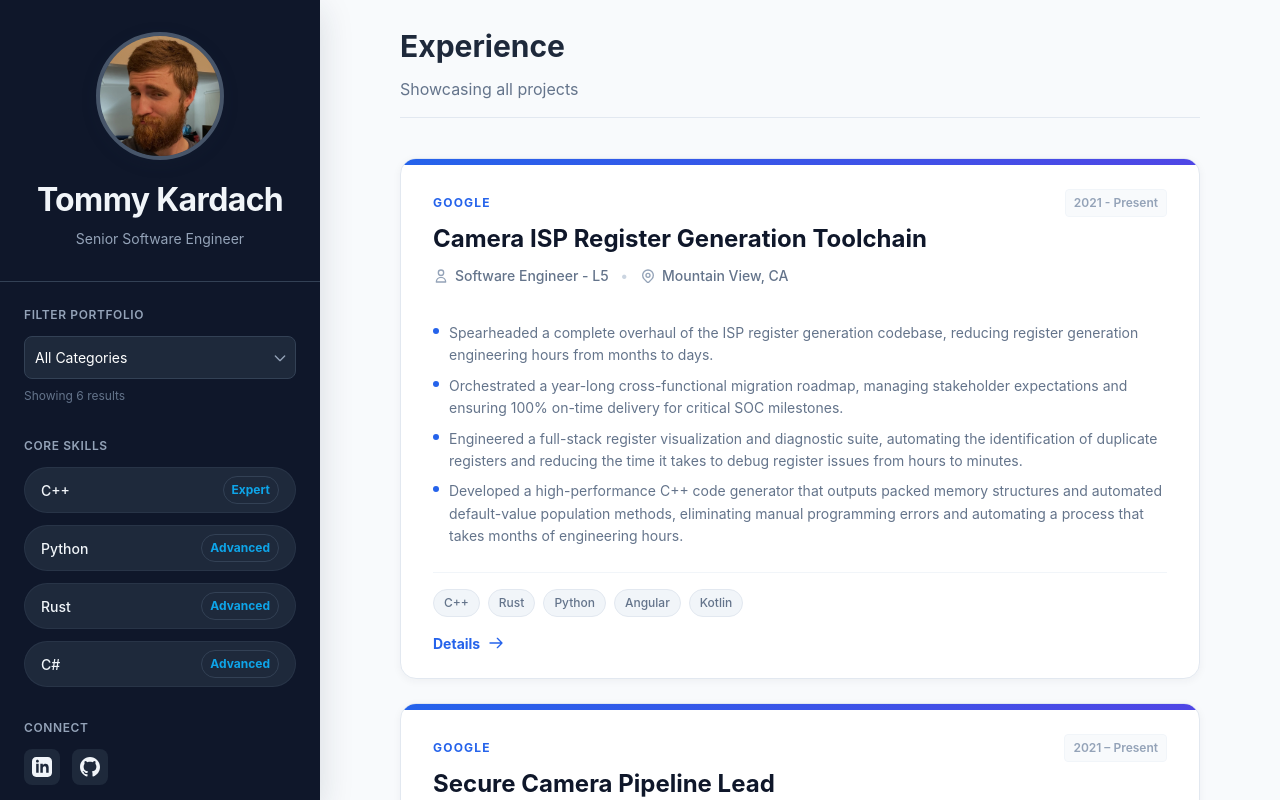
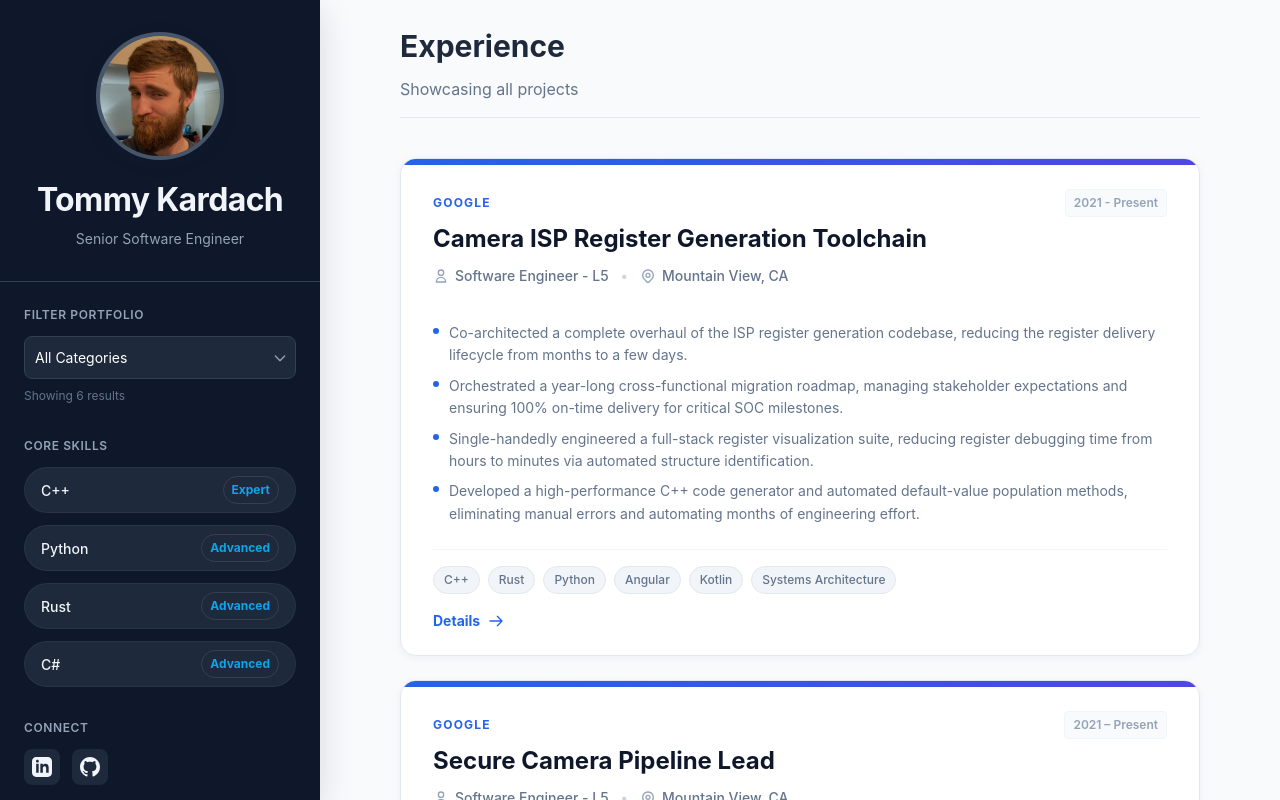
Before and after one commit to tkardach/Portfolio, an Angular app: page / in a window 1280 px wide. Built offline with nearby package versions, Linux system fonts and the light colour scheme.

Commit message:
Update register gen data

```diff
--- a/src/app/app.ts
+++ b/src/app/app.ts
@@ -58,24 +58,24 @@
       location: 'Mountain View, CA',
       dates: '2021 - Present',
       summaryBullets: [
-        'Spearheaded a complete overhaul of the ISP register generation codebase, reducing register generation engineering hours from months to days.',
+        'Co-architected a complete overhaul of the ISP register generation codebase, reducing the register delivery lifecycle from months to a few days.',
         'Orchestrated a year-long cross-functional migration roadmap, managing stakeholder expectations and ensuring 100% on-time delivery for critical SOC milestones.',
-        'Engineered a full-stack register visualization and diagnostic suite, automating the identification of duplicate registers and reducing the time it takes to debug register issues from hours to minutes.',
-        'Developed a high-performance C++ code generator that outputs packed memory structures and automated default-value population methods, eliminating manual programming errors and automating a process that takes months of engineering hours.'
+        'Single-handedly engineered a full-stack register visualization suite, reducing register debugging time from hours to minutes via automated structure identification.',
+        'Developed a high-performance C++ code generator and automated default-value population methods, eliminating manual errors and automating months of engineering effort.'
       ],
       detailedDescription: `
-    <p>I owned the end-to-end lifecycle of the Pixel Camera ISP register generation toolchain. Identifying critical scalability flaws in the legacy automation pipeline, I spearheaded a complete re-architecture of the register generation toolchain. The new system streamlined the translation of IP-XACT metadata into C++ packed structures, reducing the SOC register generation timeline from months to days.</p>
+    <p>As the Domain Expert for the Pixel Camera register generation toolchain, I co-led a two-person initiative to replace a brittle, legacy Python system with a robust, high-performance architecture written in Rust. This toolchain serves as the critical bridge between hardware definitions and the driver layer, generating the packed C++ structures required for ISP programming.</p>
     <p class="mt-2"><strong>Key Achievements:</strong></p>
     <ul class="list-disc pl-5 mt-1 space-y-1">
-      <li><strong>Architectural Modernization:</strong> Designed a new generator that eliminated core implementation flaws in the legacy system, shrinking a multi-month register development process into just a few days.</li>
-      <li><strong>Full-Stack Tooling:</strong> Developed a web-based register database using a JSONL-to-SQL pipeline, featuring an advanced search index, a register-merging tool for memory optimization, and a device register dump parser.</li>
+      <li><strong>Collaborative Modernization:</strong> Jointly designed a new generator that rectified core legacy implementation flaws, transforming a multi-month development bottleneck into a highly efficient, multi-day automated process.</li>
+      <li><strong>Full-Stack Tooling (Solo Project):</strong> Independently developed a web-based register database using a JSONL-to-SQL pipeline, featuring an advanced search index, a register-merging tool for memory optimization, and a device register dump parser.</li>
       <li><strong>Process Automation:</strong> Created automated methods for populating register default values, saving downstream driver teams significant manual effort during initial hardware integration.</li>
       <li><strong>Project Leadership:</strong> Managed the deprecation of legacy systems while maintaining parallel support for active SOC cycles, ensuring zero downtime for dependent engineering teams.</li>
-      <li><strong>Federated Data Ownership:</strong> Architected a separation of concerns by shifting register transformation and naming logic to domain-specific teams. By decoupling the generation engine from domain-level metadata, I empowered domain owners to manage their own register definitions, reducing cross-team dependencies and eliminating a significant operational bottleneck for the Machine Abstraction team.</li>
+      <li><strong>Federated Data Ownership:</strong> Architected a separation of concerns by shifting register transformation and naming logic to domain-specific teams. By decoupling the generation engine from domain-level metadata, I empowered domain owners to manage their own definitions and eliminated a major operational bottleneck.</li>
     </ul>
     <p class="mt-4">This project involved deep-level hardware abstraction, complex file parsing, and extensive collaboration with camera driver programmer teams.</p>
   `,
-      tags: ['C++', 'Rust', 'Python', 'Angular', 'Kotlin']
+      tags: ['C++', 'Rust', 'Python', 'Angular', 'Kotlin', 'Systems Architecture']
     }, {
       id: 2,
       title: 'Secure Camera Pipeline Lead',
```
